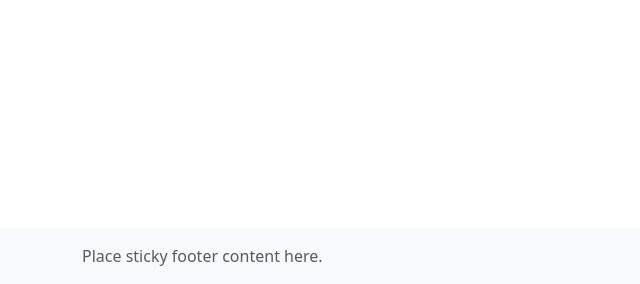
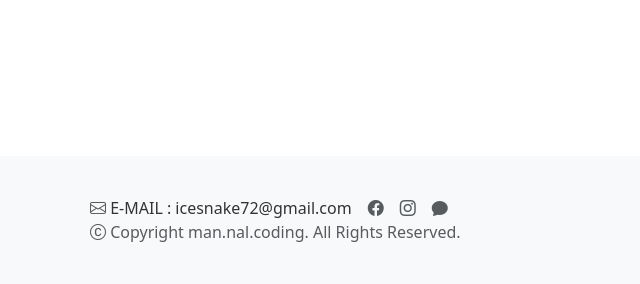
Before and after one commit to icesnake72/newsapp, a Django app: page / in a window 1280 px wide. Shown: the part 516-800 px from the top of the page, without its empty margins (0-640 px from the left). Run offline with Django 5.2, Linux system fonts and the light colour scheme; data that the repository does not hold is empty.

Commit message:
footer 완료

```diff
--- a/newsapp/newsapp/static/css/style.css
+++ b/newsapp/newsapp/static/css/style.css
@@ -335,3 +335,43 @@
     /* max-width: calc(100% - 1.25rem); */
   }
 }
+
+/* Sticky footer 스타일 */
+html, body {
+  height: 100%;
+}
+
+body {
+  display: flex;
+  flex-direction: column;
+}
+
+.container {
+  flex: 1;
+}
+
+.footer {
+  margin-top: 3rem; /* 상단 마진 추가 */
+  width: 100%;
+  background-color: #f8f9fa; /* bg-body-tertiary와 동일한 색상 */
+  padding: 1.25rem 1.25rem;
+}
+
+.footer .container {
+  display: flex;
+  flex-direction: column;
+  justify-content: space-between;
+  padding: 1.25rem;
+}
+
+.footer .container .contact {
+  display: flex;
+  justify-content: start;
+  gap: 1rem;
+  flex-direction: row;
+}
+
+.footer a {
+  color: #333;
+  text-decoration: none;
+}
--- a/newsapp/newsapp/templates/base.html
+++ b/newsapp/newsapp/templates/base.html
@@ -10,13 +10,31 @@
   <link rel="stylesheet" href="{% static 'css/style.css' %}">
 </head>
 <body class="d-flex flex-column h-100">
-  <div class="container" >
+  <div class="container flex-1">
     {% block container %}
     {% endblock %}
   </div>
-  <footer class="footer mt-auto py-3 bg-body-tertiary">
+  <footer class="footer">
     <div class="container">
-      <span class="text-body-secondary">Place sticky footer content here.</span>
+      <div class="contact">
+        <span class="text-muted">
+          <i class="bi bi-envelope"></i>
+          <a href="mailto:icesnake72@gmail.com">E-MAIL : icesnake72@gmail.com</a>
+        </span>
+        <span class="text-muted">
+            <i class="bi bi-facebook"></i>
+        </span>
+        <span class="text-muted">
+          <i class="bi bi-instagram"></i>
+        </span>
+        <span class="text-muted">
+          <i class="bi bi-chat-fill"></i>
+        </span>
+      </div>
+      <span class="text-muted">
+        <i class="bi bi-c-circle"></i>
+        Copyright man.nal.coding. All Rights Reserved.
+      </span>
     </div>
   </footer>
   <script src="https://cdn.jsdelivr.net/npm/bootstrap@5.3.3/dist/js/bootstrap.bundle.min.js" integrity="sha384-YvpcrYf0tY3lHB60NNkmXc5s9fDVZLESaAA55NDzOxhy9GkcIdslK1eN7N6jIeHz" crossorigin="anonymous"></script>
--- a/newsapp/newsapp/templates/index.html
+++ b/newsapp/newsapp/templates/index.html
@@ -34,9 +34,16 @@
             </div>
         </div>
         <div class="news-card-footer">
-          <a href="{{ article.url }}" target="_blank" class="news-card-link">
-            기사보기
-          </a>
+          {% if user.is_authenticated %}
+            <a href="{{ article.url }}" target="_blank" class="news-card-link">
+              기사보기
+            </a>
+          {% else %}
+            <a href="{% url 'login' %}" class="news-card-link">
+              로그인하고 기사보기
+            </a>
+          {% endif %}
+
         </div>
       </div>
     {% endfor %}
```
